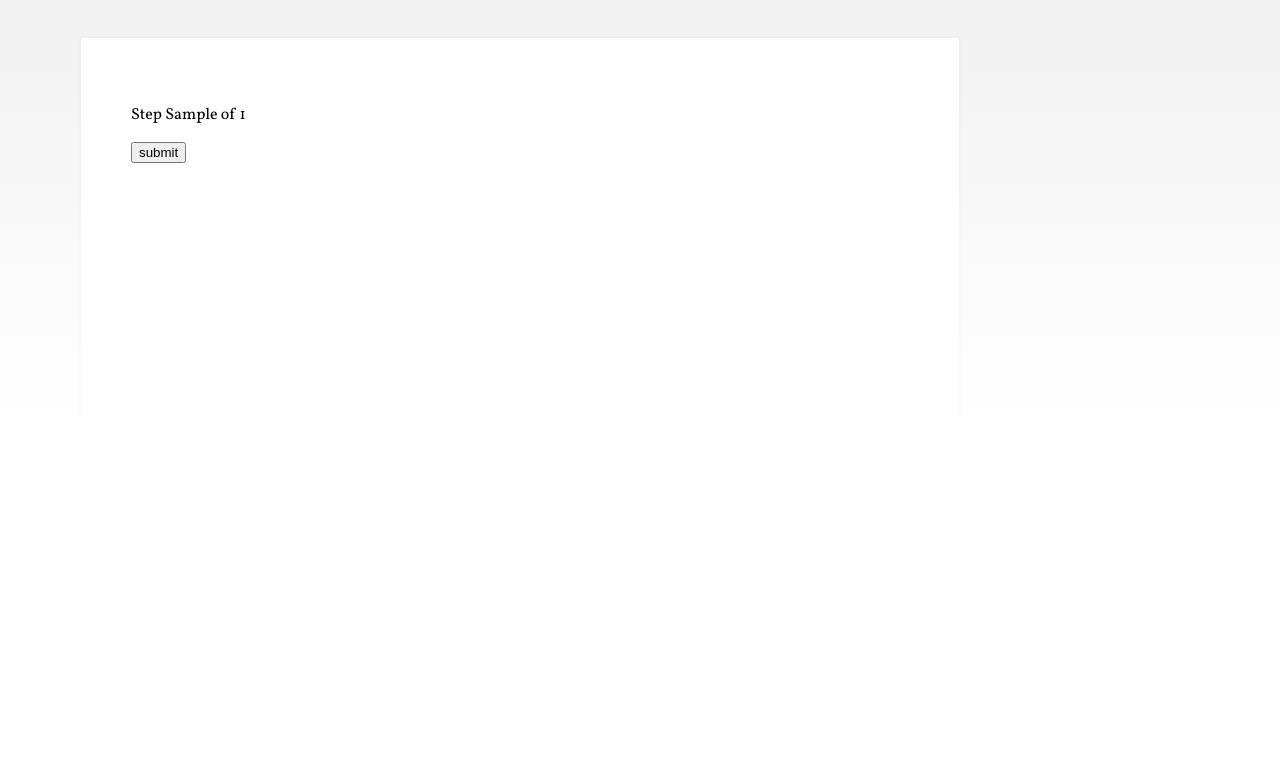
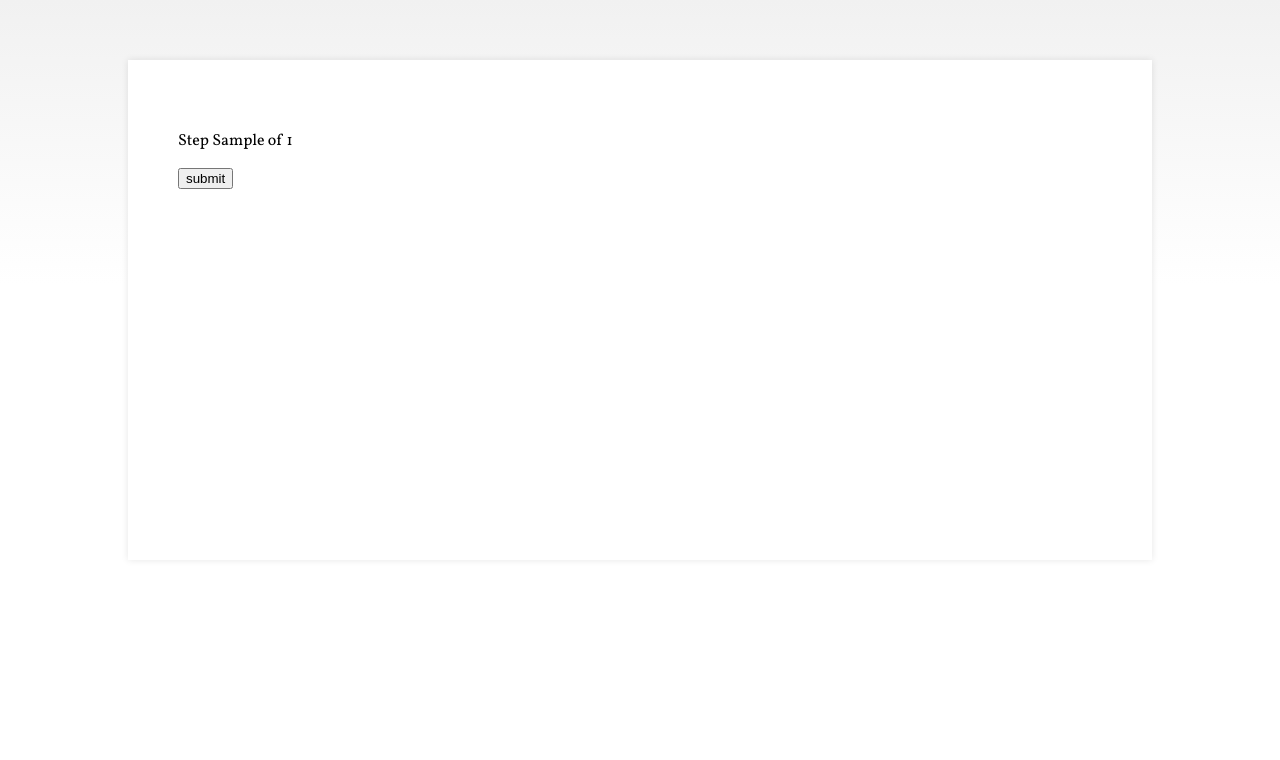
Before and after one commit to sebastianhaas/fertilitymapping, a Django app: template templates/formtools/wizard/wizard_form.html in a window 1280 px wide. Shown: the top 760 px of the page. Run offline with Django 3.2, Linux system fonts and the light colour scheme; the template is opened without the code that fills it: most values are stand-ins (such as "Sample title", 1, 10 or a date in 2020); parts of the project's set-up code (start-up, migrations or seed data) failed here and were passed over.

Commit message:
Changed design to work purely with css3 and html

```diff
--- a/FertCalculator/static/wko_design.css
+++ b/FertCalculator/static/wko_design.css
@@ -2,48 +2,27 @@
 @import url(http://fonts.googleapis.com/css?family=Vollkorn);
 
 body {
-    background-image: -moz-linear-gradient(top, rgba(241, 241, 241, 1) 0%, rgba(255, 255, 255, 0) 100%); /* FF3.6+ */
-    background-image: -webkit-gradient(linear, left top, left bottom, color-stop(0%, rgba(241, 241, 241, 1)), color-stop(100%, rgba(255, 255, 255, 0))); /* Chrome,Safari4+ */
-    background-image: -webkit-linear-gradient(top, rgba(241, 241, 241, 1) 0%, rgba(255, 255, 255, 0) 100%); /* Chrome10+,Safari5.1+ */
-    background-image: -o-linear-gradient(top, rgba(241, 241, 241, 1) 0%, rgba(255, 255, 255, 0) 100%); /* Opera 11.10+ */
-    background-image: -ms-linear-gradient(top, rgba(241, 241, 241, 1) 0%, rgba(255, 255, 255, 0) 100%); /* IE10+ */
-    background-image: linear-gradient(to bottom, rgba(241, 241, 241, 1) 0%, rgba(255, 255, 255, 0) 100%); /* W3C */
+    background: -moz-linear-gradient(top, rgba(241, 241, 241, 1) 0%, rgba(255, 255, 255, 0.5) 50%, rgba(255, 255, 255, 0) 100%); /* FF3.6+ */
+    background: -webkit-gradient(linear, left top, left bottom, color-stop(0%, rgba(241, 241, 241, 1)), color-stop(50%, rgba(255, 255, 255, 0.5)), color-stop(100%, rgba(255, 255, 255, 0))); /* Chrome,Safari4+ */
+    background: -webkit-linear-gradient(top, rgba(241, 241, 241, 1) 0%, rgba(255, 255, 255, 0.5) 50%, rgba(255, 255, 255, 0) 100%); /* Chrome10+,Safari5.1+ */
+    background: -o-linear-gradient(top, rgba(241, 241, 241, 1) 0%, rgba(255, 255, 255, 0.5) 50%, rgba(255, 255, 255, 0) 100%); /* Opera 11.10+ */
+    background: -ms-linear-gradient(top, rgba(241, 241, 241, 1) 0%, rgba(255, 255, 255, 0.5) 50%, rgba(255, 255, 255, 0) 100%); /* IE10+ */
+    background: linear-gradient(to bottom, rgba(241, 241, 241, 1) 0%, rgba(255, 255, 255, 0.5) 50%, rgba(255, 255, 255, 0) 100%); /* W3C */
+    filter: progid:DXImageTransform.Microsoft.gradient(startColorstr='#f1f1f1', endColorstr='#00ffffff', GradientType=0); /* IE6-9 */
     background-repeat: no-repeat;
     font-family: 'Vollkorn', serif;
-    height: 100%;
-    width: 100%;
 }
 
-.content_bg_top {
-    background: url('wko_design_02.png') no-repeat left top;
+.content_box {
+    margin-top: 60px;
+    margin-left: auto;
+    margin-right: auto;
     width: 1024px;
-    height: 80px;
+    height: 500px;
+    background: white;
+    box-shadow: 0 0 7px rgba(0, 0, 0, 0.1);
 }
 
-.content_bg_mid_container {
-    width: 100%;
+.content {
+    padding: 50px;
 }
-
-.content_bg_mid_left {
-    background: url('wko_design_03.png') no-repeat;
-    float: left;
-    vertical-align: top;
-    width: 123px;
-    height: 330px;
-}
-
-.content_bg_mid_center {
-    background: url('wko_design_04.png') no-repeat;
-    float: left;
-    vertical-align: top;
-    width: 778px;
-    height: 330px;
-}
-
-.content_bg_mid_right {
-    background: url('wko_design_05.png') no-repeat;
-    float: left;
-    vertical-align: top;
-    width: 123px;
-    height: 330px;
-}
--- a/templates/finish.html
+++ b/templates/finish.html
@@ -7,6 +7,8 @@
     <title>{% trans "Fertility Mapping" %}</title>
 </head>
 <body>
+{% block sectiontitle %}Ergebnis{% endblock %}
+{% block content %}Das ist ein Test für den Block.{% endblock %}
 {% blocktrans with biological_age|floatformat:2 as age_result %}Your biological age is {{ age_result }} years.{% endblocktrans %}
 
 {% if debug %}
--- a/templates/wko_base.html
+++ b/templates/wko_base.html
@@ -8,14 +8,11 @@
     <title>{% block title %}{% endblock %}</title>
 </head>
 <body>
-<div>
-    <div class="content_bg_top"></div>
-    <div class="content_bg_mid_container">
-        <div class="content_bg_mid_left"></div>
-        <div class="content_bg_mid_center">{% block content %}{% endblock %}</div>
-        <div class="content_bg_mid_right"></div>
+<div class="content_box">
+    <div class="content">
+        <h2>{% block sectiontitle %}{% endblock %}</h2>
+        {% block content %}{% endblock %}
     </div>
 </div>
-
 </body>
 </html>
```
Also changed, not shown: FertCalculator/static/wko_design_02.png (deleted), FertCalculator/static/wko_design_03.png (deleted), FertCalculator/static/wko_design_04.png (deleted), FertCalculator/static/wko_design_05.png (deleted), FertCalculator/static/wko_design_06.png (deleted), FertCalculator/static/wko_design_07.png (deleted), FertCalculator/static/wko_logo.png (added).
